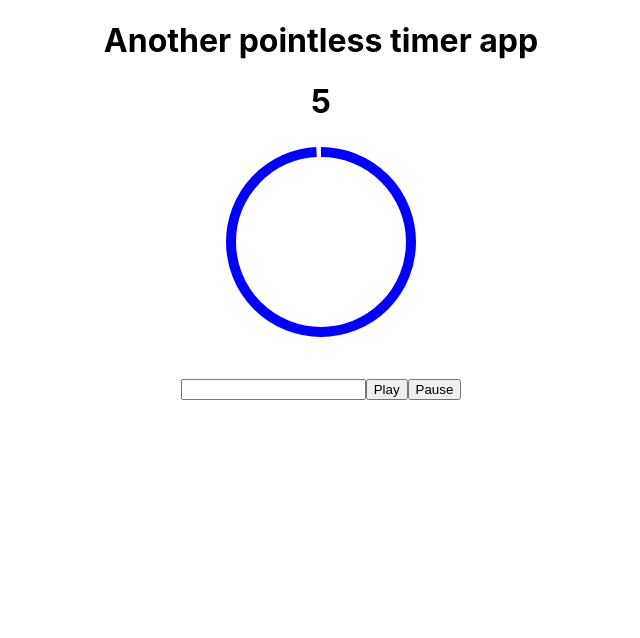
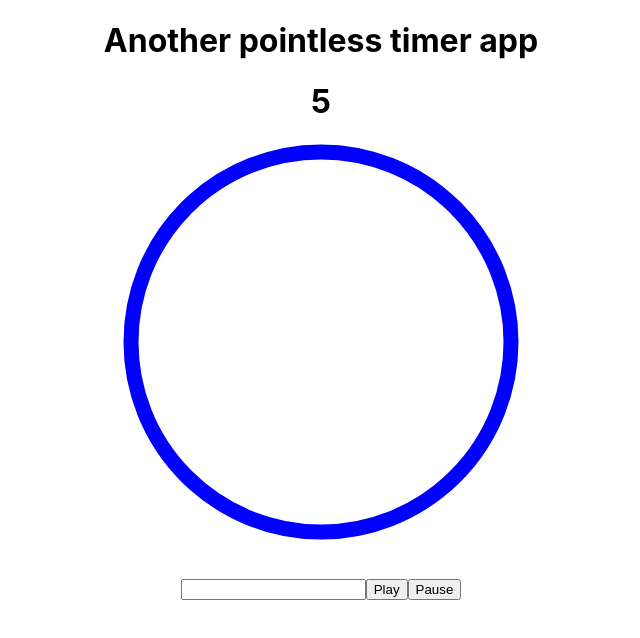
Before and after one commit to HuangStanley050/another-time-app, a React (Create React App) app: page / in a window 1280 px wide. Shown: the top 638 px of the page, without its empty margins (319-959 px from the left). Built offline with nearby package versions, Linux system fonts and the light colour scheme.

Commit message:
updated svg circle

```diff
--- a/src/components/CircleDisplay.js
+++ b/src/components/CircleDisplay.js
@@ -3,17 +3,15 @@ import React from "react";
 const CircleDisplay = () => {
   return (
     <div style={{ marginBottom: "2rem" }}>
-      <svg height="200" width="200">
+      <svg height="400" width="400">
         <circle
-          r="90"
-          cx="100"
-          cy="100"
+          r="190"
+          cx="200"
+          cy="200"
           fill="transparent"
           stroke="blue"
-          stroke-width="10"
-          stroke-dasharray="560"
-          stroke-offset="0"
-          transform="rotate(-90 100 100)"
+          stroke-width="15"
+          transform="rotate(-90 200 200)"
         ></circle>
       </svg>
     </div>
```
